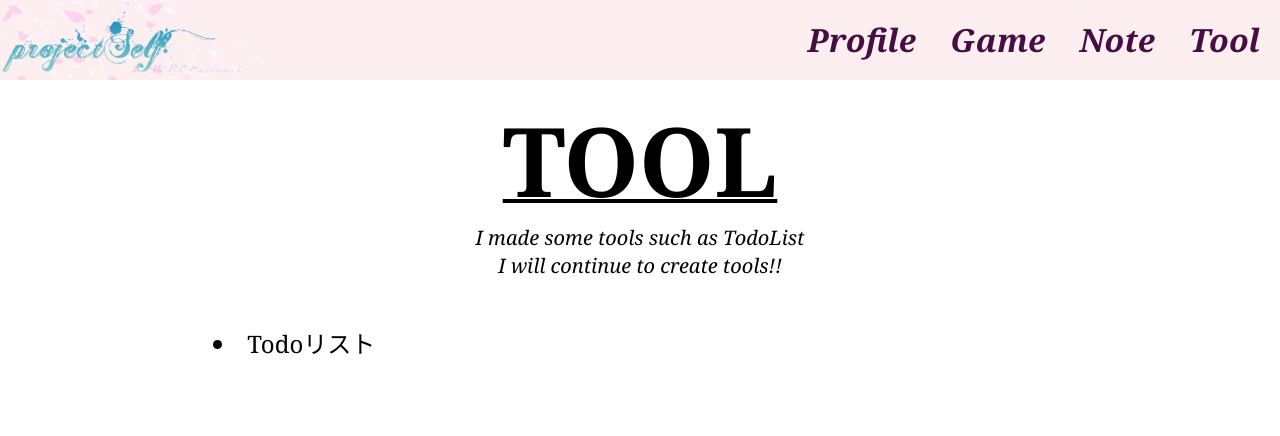
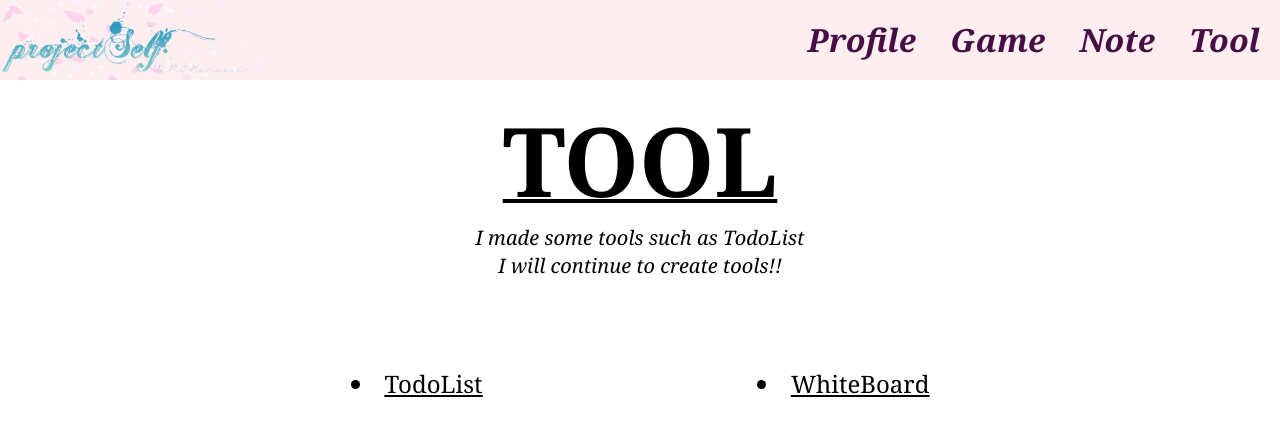
Before and after one commit to narumimashiro/projectSelf-dept.NextJs, a Next.js app: page /narunaru/tool in a window 1280 px wide. Shown: the top 436 px of the page. Built offline with nearby package versions, Linux system fonts and the light colour scheme.

Commit message:
whiteboad page create

```diff
--- a/src/pages/narunaru/game/index.tsx
+++ b/src/pages/narunaru/game/index.tsx
@@ -16,7 +16,7 @@ const Game = () => {
         </p>
       </section>
       <div className='w-2/3 h-28 m-auto'>
-        <li className='text-2xl'><Link href='game/gomoku'>五目並べ</Link></li>
+        <li className='text-2xl mt-5 mb-5 underline hover:no-underline'><Link href='game/gomoku'>五目並べ</Link></li>
       </div>
     </div>
   )
--- a/src/pages/narunaru/tool/index.tsx
+++ b/src/pages/narunaru/tool/index.tsx
@@ -15,8 +15,9 @@ const Tool = () => {
           I will continue to create tools!!
         </p>
       </section>
-      <div className='w-2/3 h-28 m-auto'>
-        <li className='text-2xl'><Link href='tool/todolist'>Todoリスト</Link></li>
+      <div className='flex justify-center flex-wrap w-2/3 h-28 m-auto'>
+        <li className='text-2xl m-auto underline hover:no-underline'><Link href='tool/todolist'>TodoList</Link></li>
+        <li className='text-2xl m-auto underline hover:no-underline'><Link href='tool/whiteboard'>WhiteBoard</Link></li>
       </div>
     </div>
   )
--- a/src/pages/narunaru/tool/todolist.tsx
+++ b/src/pages/narunaru/tool/todolist.tsx
@@ -212,7 +212,7 @@ const TodoList = () => {
   return (
     <div>
       <Head>
-        <title>Tool | Todoリスト</title>
+        <title>Tool | TodoList</title>
         <meta name="discription" content="todo list can change list order drag and drop"></meta>
       </Head>
       <TodoListContainer/>
--- /dev/null
+++ b/src/pages/narunaru/tool/whiteboard.tsx
@@ -0,0 +1,13 @@
+import Head from 'next/head'
+
+const WhiteBoard = () => {
+  return (
+    <div>
+      <Head>
+      <title>Tool | WhiteBoard</title>
+      <meta name='discription' content='whiteboard you can hand writing'></meta>
+      </Head>
+    </div>
+  )
+}
+export default WhiteBoard
```
